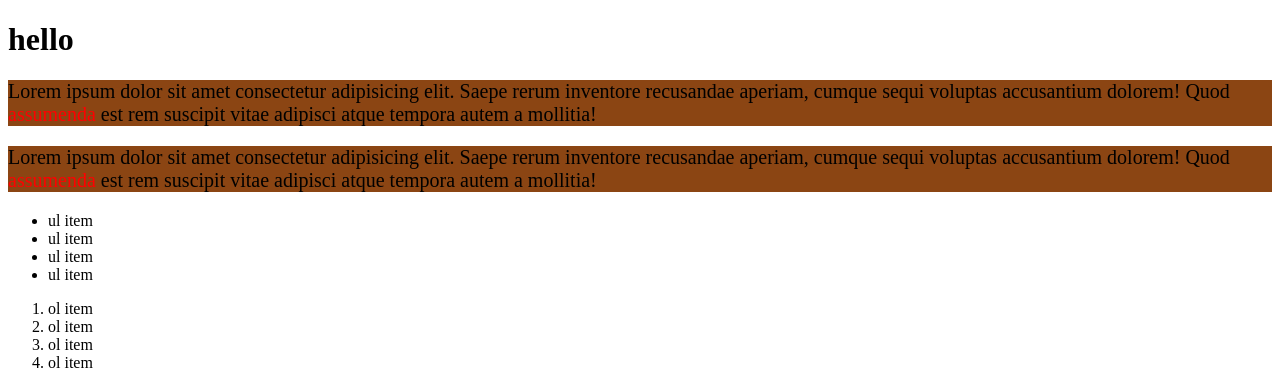
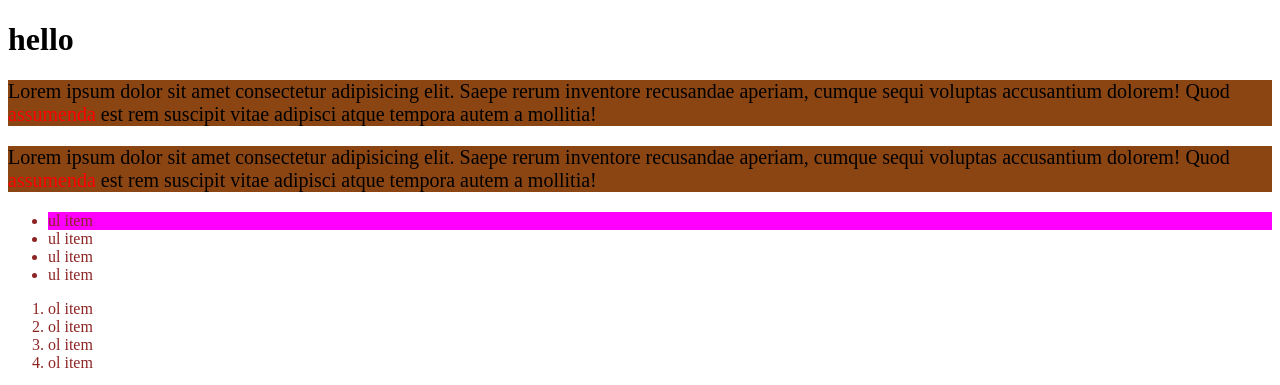
Before and after one commit to procenkone/new, a plain HTML site: page index.html in a window 1280 px wide. Shown: the top 385 px of the page. Drawn offline with Linux system fonts and the light colour scheme; grey boxes are pictures that could not be loaded.

Commit message:
five commit

```diff
--- a/index.html
+++ b/index.html
@@ -5,16 +5,7 @@
     <meta http-equiv="X-UA-Compatible" content="IE=edge" />
     <meta name="viewport" content="width=device-width, initial-scale=1.0" />
     <title>Document</title>
-    <style>
-        p.target{
-            font-size: 20px;
-            background: saddlebrown;
-        }
-
-        img{
-            border-radius: 50%;
-        }
-    </style>
+    <link rel="stylesheet" href="style.css">
   </head>
   <body>
     <h1 class="target">hello</h1>
@@ -36,8 +27,8 @@
       </div>
     <div>
       <ul>
-        <li>ul item</li>
-        <li>ul item</li>
+        <li id="xxx">ul item</li>
+        <li >ul item</li>
         <li>ul item</li>
         <li>ul item</li>
       </ul>
--- /dev/null
+++ b/style.css
@@ -0,0 +1,18 @@
+li{
+    color: rgb(141, 36, 36);
+    cursor: pointer;
+}
+li:hover{
+    color: rgb(80, 13, 204);
+}
+#xxx{
+    background: fuchsia;
+}
+p.target{
+    font-size: 20px;
+    background: saddlebrown;
+}
+
+img{
+    border-radius: 50%;
+}
```
